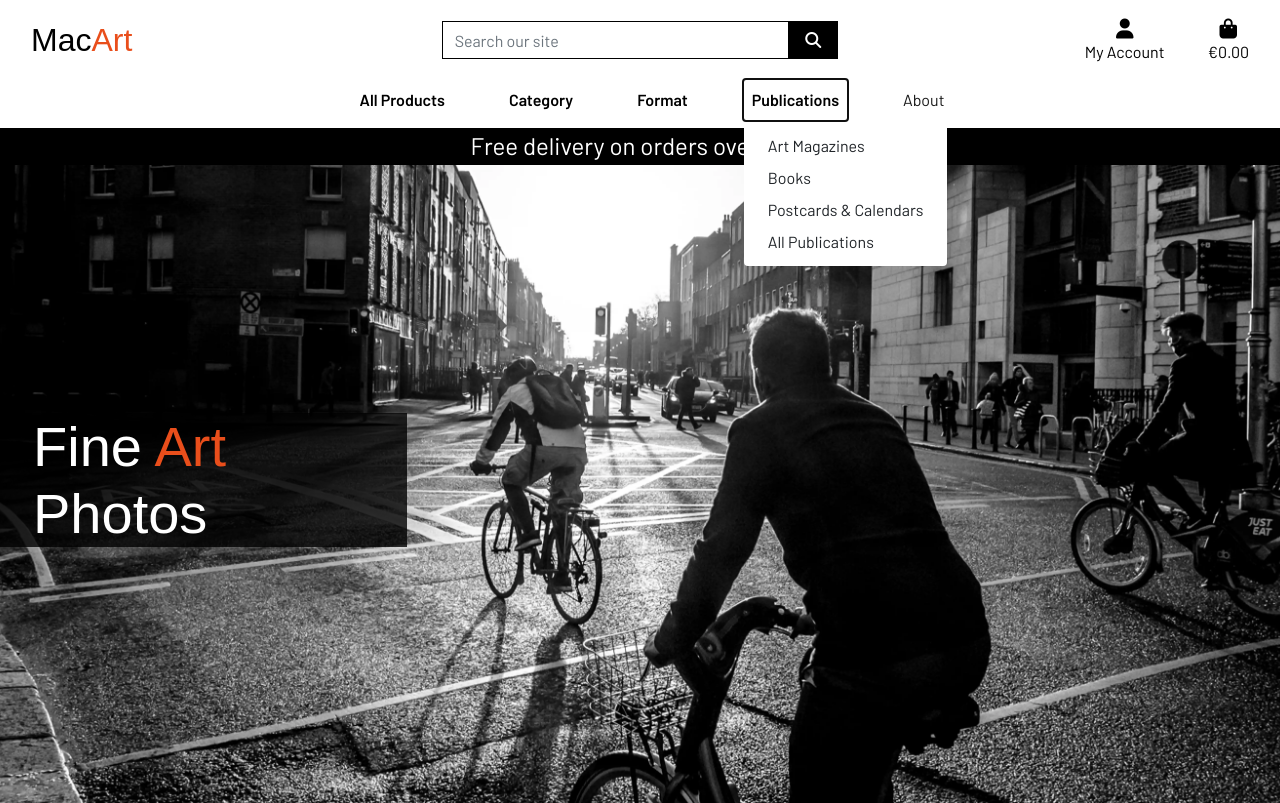
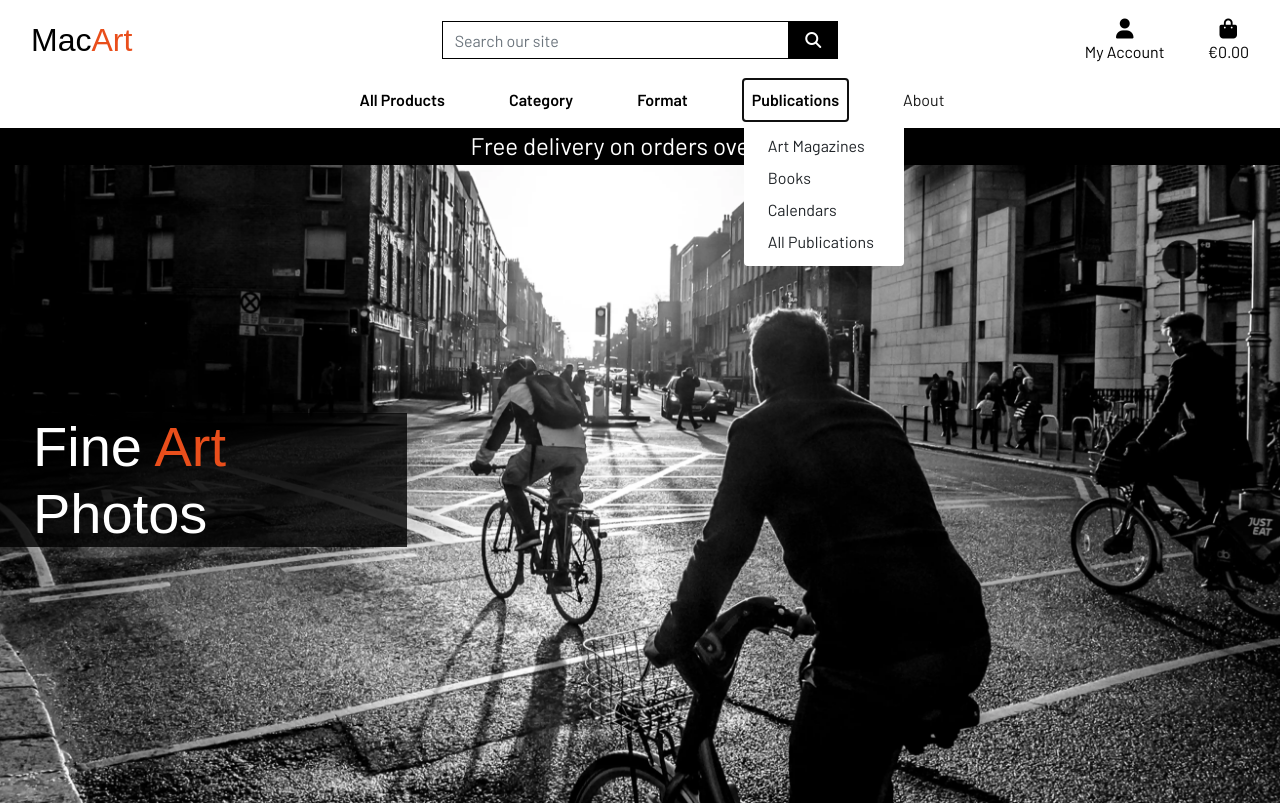
Before and after one commit to zemaciel/MacArt, a Django app: page / in a window 1280 px wide, after a click on "Publications". Shown: the top 803 px of the page. Run offline with Django 3.2, Linux system fonts and the light colour scheme; some libraries are stand-ins or nearby versions; some web fonts are replaced.

Commit message:
Edit menus in main-nav.html

```diff
--- a/templates/includes/main-nav.html
+++ b/templates/includes/main-nav.html
@@ -44,9 +44,9 @@
             </a>
             <div class="dropdown-menu border-0" aria-labelledby="homeware-link">
                 <a href="" class="dropdown-item">Art Magazines</a>
-                <a href="" class="dropdown-item">Books</a>
-                <a href="" class="dropdown-item">Postcards &amp; Calendars</a>
-                <a href="" class="dropdown-item">All Publications</a>
+                <a href="{% url 'products' %}?category=book" class="dropdown-item">Books</a>
+                <a href="{% url 'products' %}?category=calendar" class="dropdown-item">Calendars</a>
+                <a href="{% url 'products' %}?category=book,calendar" class="dropdown-item">All Publications</a>
             </div>
         </li>
         <li class="nav-item">
```
Also changed, not shown: media/BK20230903-fjords-book.jpg (added), media/SBH20130224-silhouettes-by-the_beach.jpg (added).
